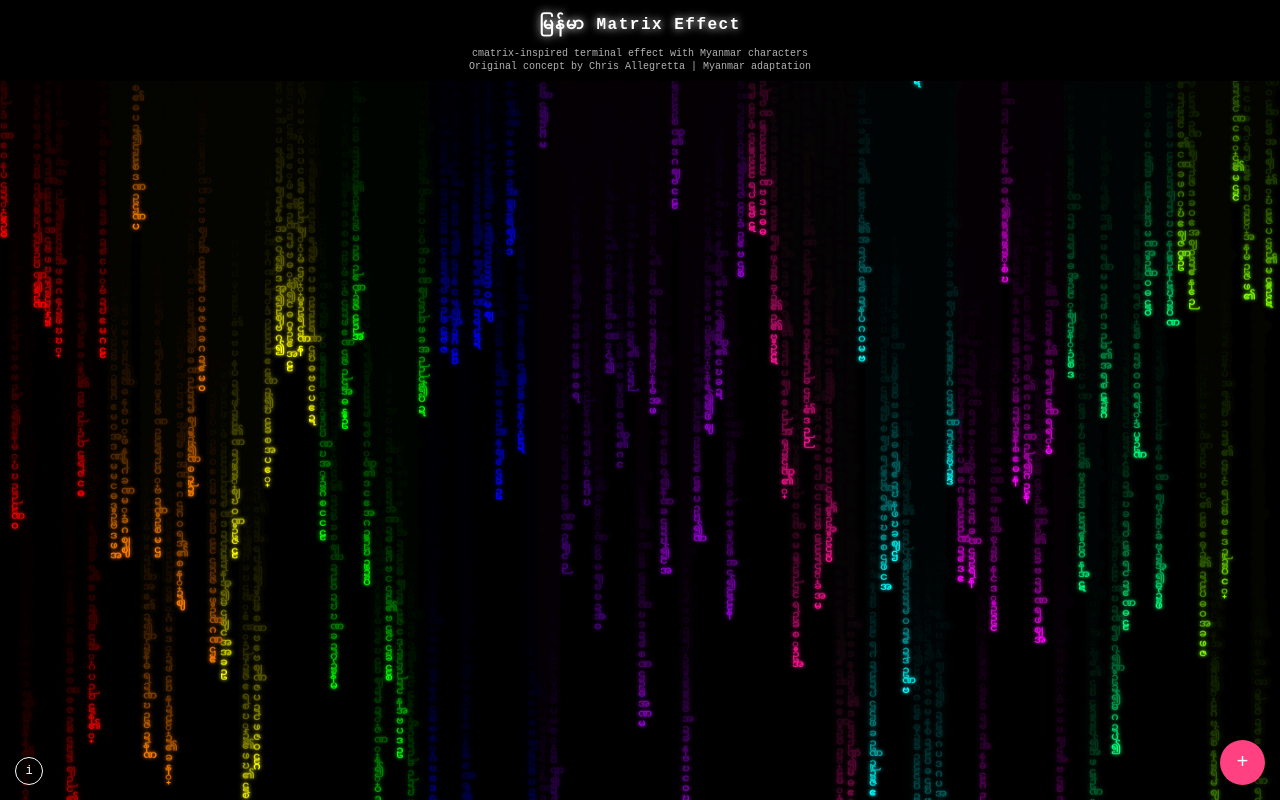
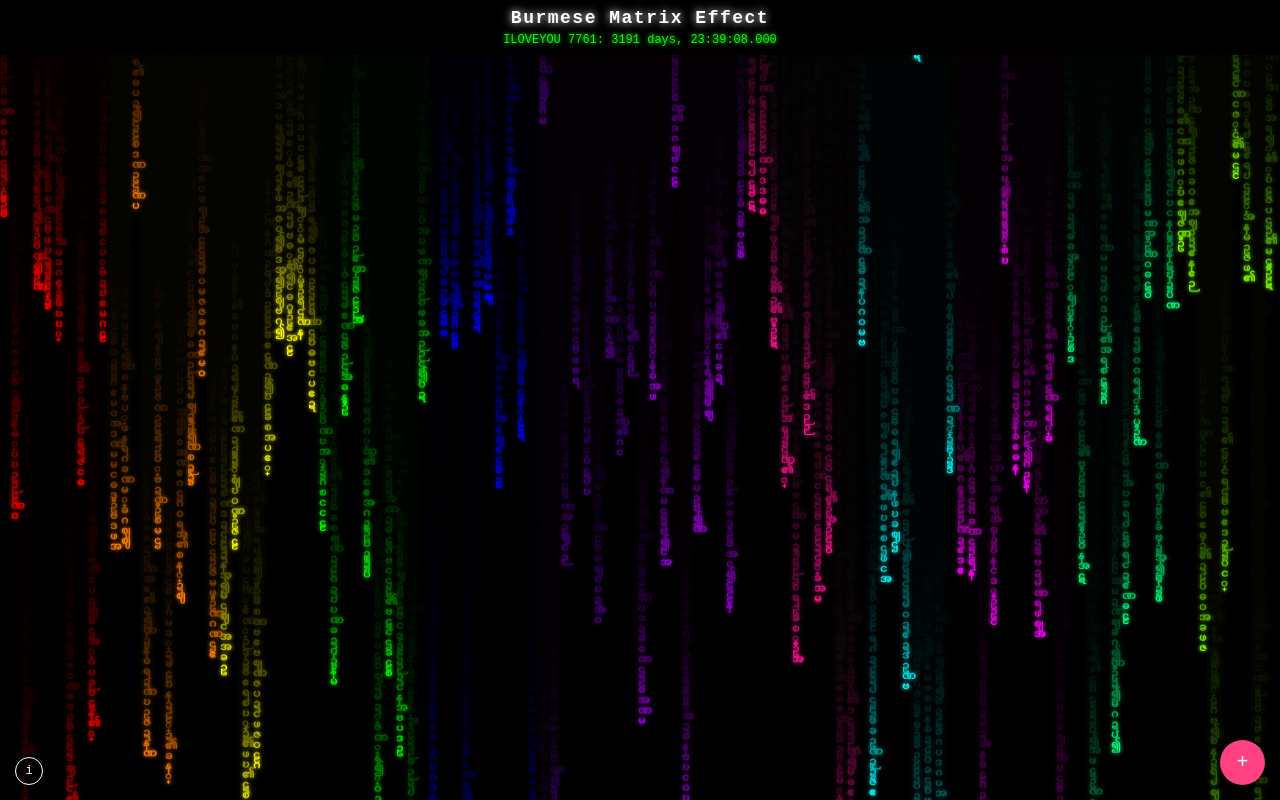
Before and after one commit to MiUser9/NHNWTAA2096, a plain HTML site: page index.html in a window 1280 px wide. Drawn offline with Linux system fonts and the light colour scheme.

Commit message:
Update index.html

```diff
--- a/index.html
+++ b/index.html
@@ -3,7 +3,7 @@
 <head>
     <meta charset="UTF-8">
     <meta name="viewport" content="width=device-width, initial-scale=1.0, maximum-scale=1.0, user-scalable=no">
-    <title>မြန်မာ Matrix Effect</title>
+    <title>Burmese Matrix Effect</title>
     <style>
         * {
             margin: 0;
@@ -45,7 +45,7 @@
 
         h1 {
             color: #fff;
-            font-size: 16px;
+            font-size: 18px;
             letter-spacing: 1.5px;
             margin-bottom: 4px;
             text-shadow: 0 0 8px #fff;
@@ -55,6 +55,14 @@
             color: rgba(255, 255, 255, 0.7);
             font-size: 10px;
             line-height: 1.3;
+        }
+
+        .time-counter {
+            color: #0f0;
+            font-size: 12px;
+            margin-top: 5px;
+            font-family: 'Courier New', monospace;
+            text-shadow: 0 0 5px #0f0;
         }
 
         .matrix-container {
@@ -247,6 +255,9 @@
             .subtitle {
                 font-size: 9px;
             }
+            .time-counter {
+                font-size: 18px;
+            }
             .controls-panel {
                 width: 180px;
             }
@@ -274,11 +285,10 @@
 <body>
     <div class="container">
         <div class="header">
-            <h1>မြန်မာ Matrix Effect</h1>
-            <div class="subtitle">
-                cmatrix-inspired terminal effect with Myanmar characters<br>
-                Original concept by Chris Allegretta | Myanmar adaptation
-            </div>
+            <h1>Burmese Matrix Effect</h1>
+
+                <div id="timeCounter" class="time-counter"></div>
+
         </div>
 
         <div class="matrix-container">
@@ -324,6 +334,27 @@
     </div>
 
     <script>
+        // Start date: December 31, 2016 at 7:30 AM
+        const startDate = new Date(2016, 11, 31, 7, 30, 0, 0); // Note: months are 0-indexed
+
+        function updateTimeCounter() {
+            const now = new Date();
+            const diffMs = now - startDate;
+
+            // Calculate days, hours, minutes, seconds
+            const days = Math.floor(diffMs / (1000 * 60 * 60 * 24));
+            const hours = Math.floor((diffMs % (1000 * 60 * 60 * 24)) / (1000 * 60 * 60));
+            const minutes = Math.floor((diffMs % (1000 * 60 * 60)) / (1000 * 60));
+            const seconds = Math.floor((diffMs % (1000 * 60)) / 1000);
+            const milliseconds = diffMs % 1000;
+
+            // Format the time string
+            const timeString = `ILOVEYOU 7761: ${days} days, ${hours.toString().padStart(2, '0')}:${minutes.toString().padStart(2, '0')}:${seconds.toString().padStart(2, '0')}.${milliseconds.toString().padStart(3, '0')}`;
+
+            // Update the display
+            document.getElementById('timeCounter').textContent = timeString;
+        }
+
         document.addEventListener('DOMContentLoaded', () => {
             const canvas = document.getElementById('matrixCanvas');
             const ctx = canvas.getContext('2d');
@@ -464,6 +495,10 @@
                 animationId = requestAnimationFrame(draw);
             }
 
+            // Initialize and start the time counter
+            updateTimeCounter(); // Initial call
+            setInterval(updateTimeCounter, 1); // Update every millisecond
+
             // FAB button toggle
             fabBtn.addEventListener('click', () => {
                 const isActive = controlsPanel.classList.contains('show');
```
